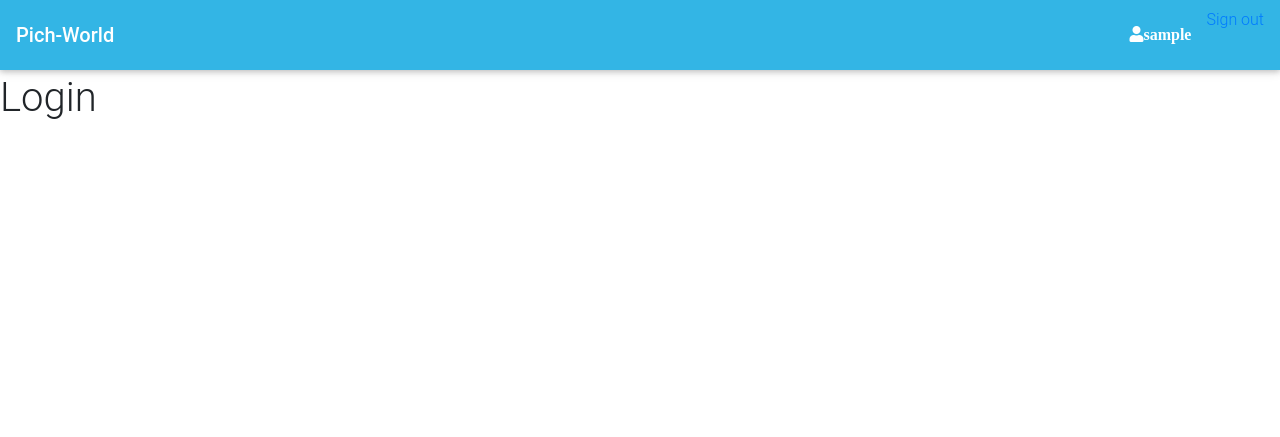
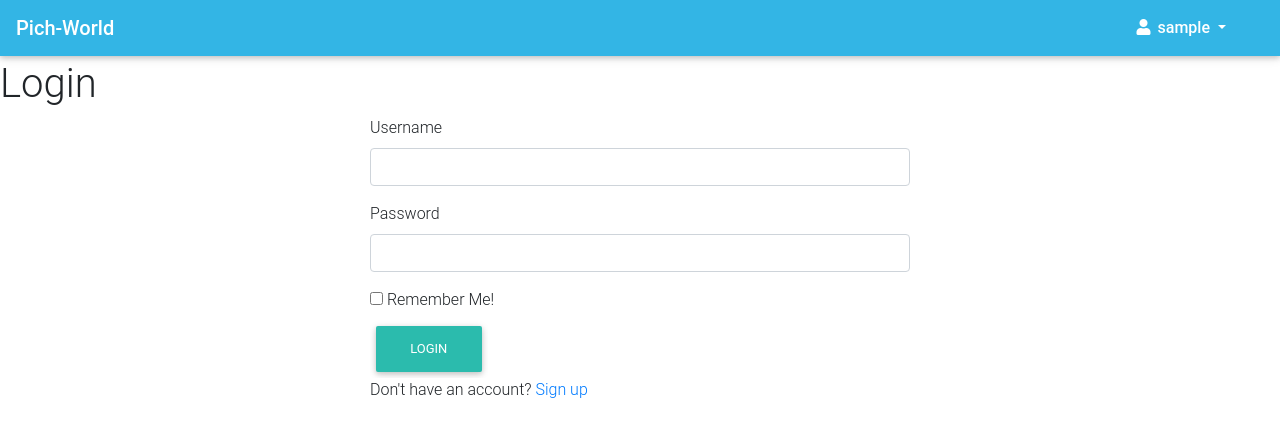
Before and after one commit to poldiee/pitch-site, a Flask app: template app/templates/auth/login.html in a window 1280 px wide. Shown: the top 437 px of the page. Run offline with Flask 2, Linux system fonts and the light colour scheme; the template is opened without the code that fills it: values that come from a table or form of the project are taken from there, others are empty; the visitor is signed in with stand-in values (Sample User, id 1); parts of the project's set-up code (start-up, migrations or seed data) failed here and were passed over; some libraries are stand-ins or nearby versions.

Commit message:
login for registered user via login view template

```diff
--- a/app/auth/views.py
+++ b/app/auth/views.py
@@ -16,6 +16,12 @@ def login():
         flash('Invalid username or Password')
     return render_template('auth/login.html', loginform = form)
 
+@auth.route('/logout')
+@login_required
+def logout():
+    logout_user()
+    return redirect(url_for("main.index"))
+
 @auth.route('/signup', methods = ["GET","POST"])
 def signup():
     form = RegForm()
--- a/app/models.py
+++ b/app/models.py
@@ -9,6 +9,12 @@ class User(db.Model,UserMixin):
     email  = db.Column(db.String(255),unique = True,nullable = False)
     secure_password = db.Column(db.String(255),nullable = False)
 
+
+    @property
+    def set_password(self):
+        raise AttributeError('u cannot read the password attribute')
+
+    @set_password.setter
     def password(self, password):
         self.secure_password = generate_password_hash(password)
 
@@ -27,3 +33,6 @@ class User(db.Model,UserMixin):
 
     def __repr__(self):
         return f'User {self.username}'
+@login_manager.user_loader
+def load_user(user_id):
+    return User.query.get(int(user_id))
--- a/app/templates/auth/login.html
+++ b/app/templates/auth/login.html
@@ -1,5 +1,21 @@
 {% extends 'base.html' %}
-
+{% import 'bootstrap/wtf.html' as wtf%}
 {% block content %}
     <h1>Login</h1>
+    <div class="container">
+        <div class="row">
+          <div class= "col-md-3"> </div>
+          <div class="col-md-6">
+          {% for message in get_flashed_messages() %}
+            <div class="alert alert-danger">
+            <button type="button" class="close" data-dismiss="alert">&times;</button>
+            {{ message }}
+            </div>
+          {% endfor %}
+          {{wtf.quick_form(loginform)}}
+          <p> Don't have an account? <a href="{{url_for('auth.signup')}}">Sign up</a></p>
+         </div>
+         <div clas="col-md-3"> </div>
+        </div>
+    </div>
 {% endblock %}
--- a/app/templates/navbar.html
+++ b/app/templates/navbar.html
@@ -6,10 +6,19 @@
     <div class="collapse navbar-collapse" >
         <ul class="navbar-nav ml-auto">
             {% if current_user.is_authenticated %}
-            <li style="color:white;padding:15px;"><i class="fas fa-user">{{current_user.username}}</i></li>
-            <li><a href="{{url_for('auth.logout')}}">Sign out</a></li>
+            <li class="nav-item dropdown">
+                <a class="nav-link dropdown-toggle" style= 'margin-right:30px' data-toggle="dropdown"
+                  aria-haspopup="true" aria-expanded="false">
+                  <i class="fas fa-user"></i>&nbsp;<strong>{{current_user.username}}</strong> </a>
+                <div class="dropdown-menu dropdown-menu-right dropdown-info" aria-labelledby="navbarDropdownMenuLink-4">
+                  <a class="dropdown-item" href="#"><i class="far fa-user"></i>&nbsp; My account</a>
+                  <a class="dropdown-item" href="{{url_for('auth.logout')}}"><i class="fas fa-sign-out-alt"></i>&nbsp; Log out</a>
+                </div>
+                </li>
             {% else %}
-            <li style="color:white;padding:10px;text-decoration:none;margin-right:20px;"><a href="{{url_for('auth.login')}}"><i class="fas fa-user"> Log in</i></a></li>
+            <li class="nav-item">
+                <a style= 'margin-right:30px' class="nav-link" href="{{url_for('auth.login')}}"><i class="fas fa-sign-in-alt"></i>&nbsp; <strong>Log in</strong></a>
+            </li>
             {%endif%}
 
         </ul>
```
